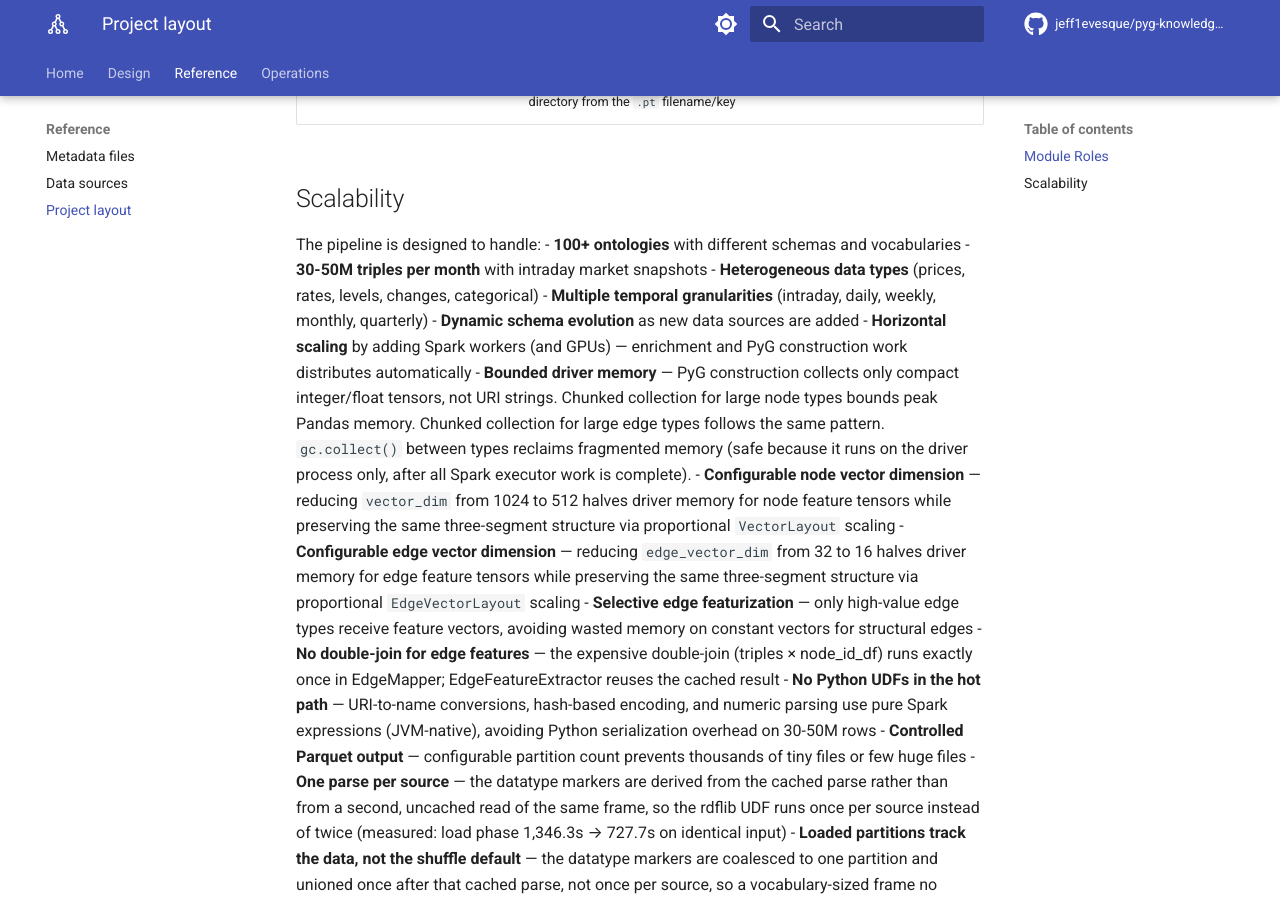
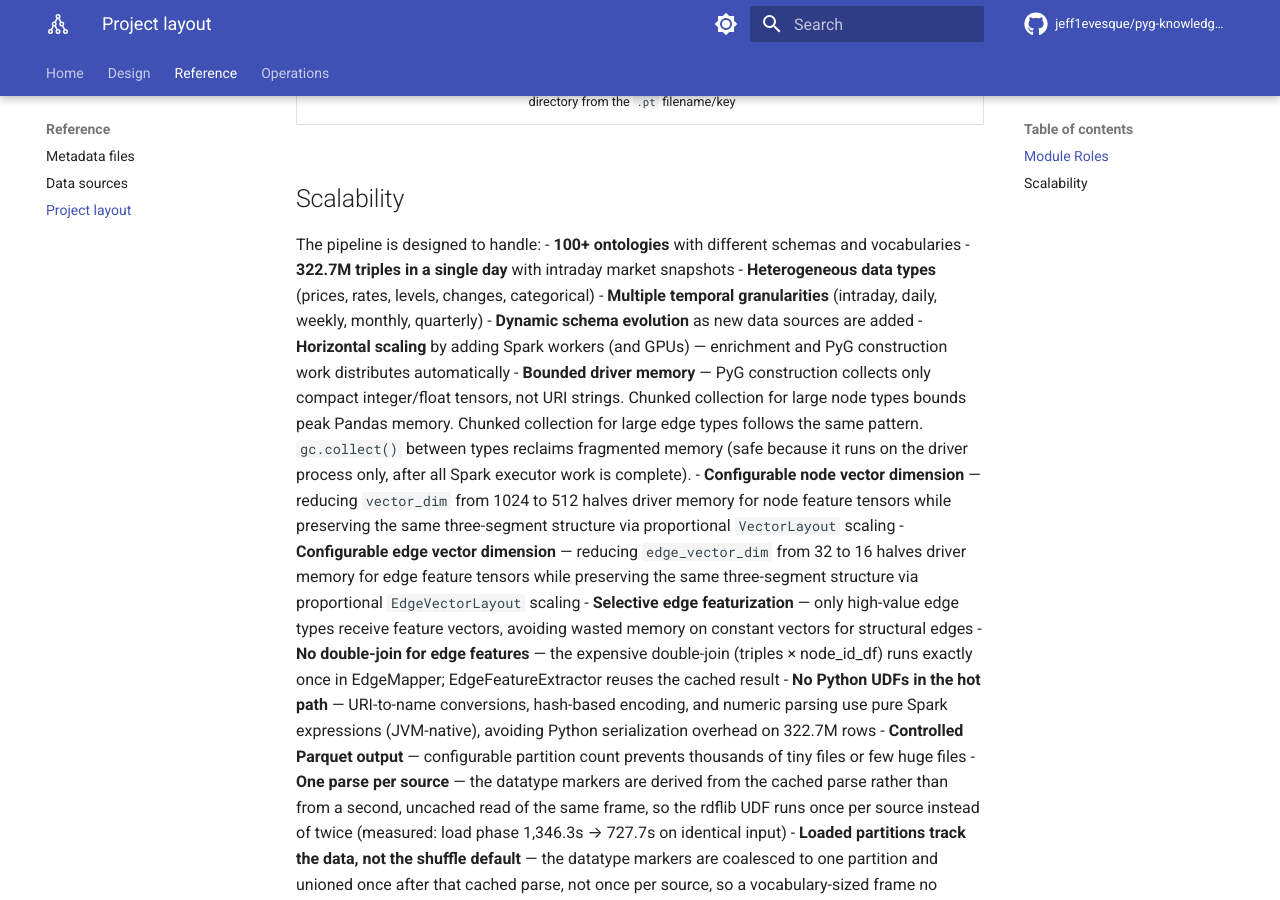
Before and after one commit to jeff1evesque/pyg-knowledge-graph-builder, an MkDocs documentation site: the page built from documentation/reference/layout.md, in a window 1280 px wide and 900 px high, scrolled down 6022 px. Built offline with MkDocs 1.6.1 and Material for MkDocs 9.7.7, drawn with Linux system fonts in a browser that asks for light colours; comment, search, counter and statistics services are not loaded.

Commit message:
#396: layout.md, the scale figures were a stale month, not a measured day

```diff
--- a/documentation/reference/layout.md
+++ b/documentation/reference/layout.md
@@ -158,7 +158,7 @@ pyg-knowledge-graph-builder/
 
 The pipeline is designed to handle:
 - **100+ ontologies** with different schemas and vocabularies
-- **30-50M triples per month** with intraday market snapshots
+- **322.7M triples in a single day** with intraday market snapshots
 - **Heterogeneous data types** (prices, rates, levels, changes, categorical)
 - **Multiple temporal granularities** (intraday, daily, weekly, monthly, quarterly)
 - **Dynamic schema evolution** as new data sources are added
@@ -168,7 +168,7 @@ The pipeline is designed to handle:
 - **Configurable edge vector dimension** — reducing `edge_vector_dim` from 32 to 16 halves driver memory for edge feature tensors while preserving the same three-segment structure via proportional `EdgeVectorLayout` scaling
 - **Selective edge featurization** — only high-value edge types receive feature vectors, avoiding wasted memory on constant vectors for structural edges
 - **No double-join for edge features** — the expensive double-join (triples × node_id_df) runs exactly once in EdgeMapper; EdgeFeatureExtractor reuses the cached result
-- **No Python UDFs in the hot path** — URI-to-name conversions, hash-based encoding, and numeric parsing use pure Spark expressions (JVM-native), avoiding Python serialization overhead on 30-50M rows
+- **No Python UDFs in the hot path** — URI-to-name conversions, hash-based encoding, and numeric parsing use pure Spark expressions (JVM-native), avoiding Python serialization overhead on 322.7M rows
 - **Controlled Parquet output** — configurable partition count prevents thousands of tiny files or few huge files
 - **One parse per source** — the datatype markers are derived from the cached parse rather than from a second, uncached read of the same frame, so the rdflib UDF runs once per source instead of twice (measured: load phase 1,346.3s → 727.7s on identical input)
 - **Loaded partitions track the data, not the shuffle default** — the datatype markers are coalesced to one partition and unioned once after that cached parse, not once per source, so a vocabulary-sized frame no longer adds 200 partitions per source to the cached triples that every enrichment stage reads (see [Sizing a large run](../operations/running-a-job.md#sizing-a-large-run))
```
